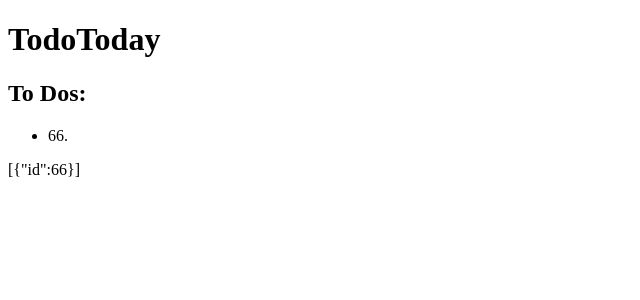
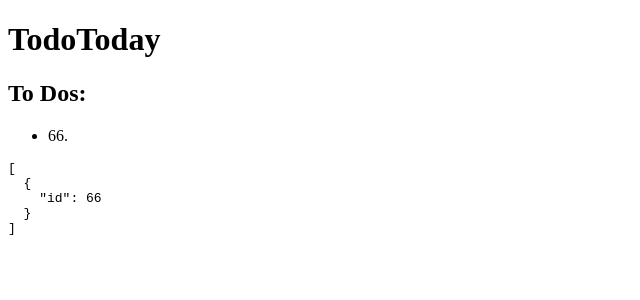
Before and after one commit to josephcarey/todotoday, a React (Create React App) app: page / in a window 1280 px wide. Shown: the top 300 px of the page, without its empty margins (0-640 px from the left). Built offline with nearby package versions, Linux system fonts and the light colour scheme; no server answers.

Commit message:
make test data printing prettier

```diff
--- a/src/App/App.js
+++ b/src/App/App.js
@@ -30,7 +30,7 @@ const App = () => {
           );
         })}
       </ul>
-      {JSON.stringify(todos)}
+      <pre>{JSON.stringify(todos, null, 2)}</pre>
     </div>
   );
 };
```
